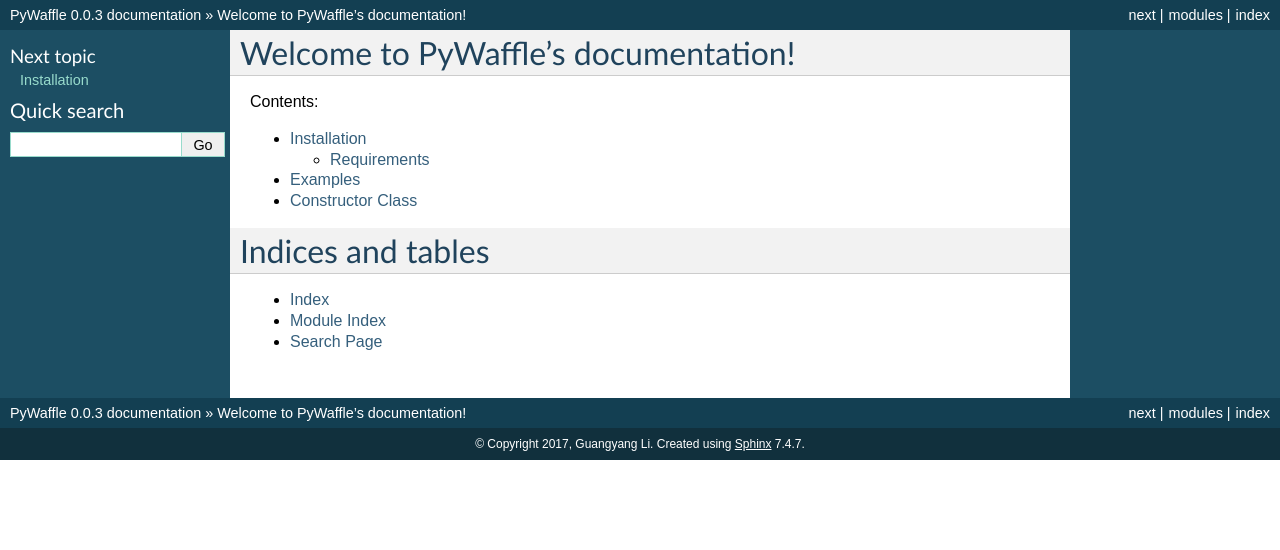
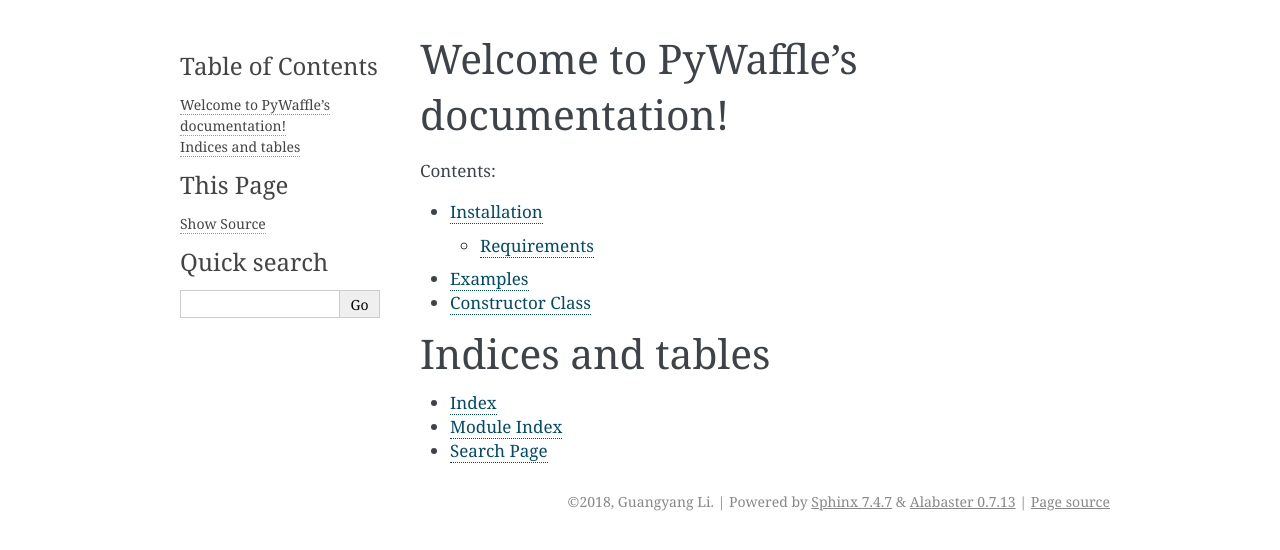
Before and after one commit to gyli/PyWaffle, a Sphinx documentation site: the page built from docs/index.rst, in a window 1280 px wide. Shown: the top 550 px of the page. Built offline with Sphinx 7.4.7, drawn with Linux system fonts in a browser that asks for light colours.

Commit message:
update docs conf

```diff
--- a/docs/conf.py
+++ b/docs/conf.py
@@ -1,16 +1,12 @@
 # -*- coding: utf-8 -*-
 #
-# PyWaffle documentation build configuration file, created by
-# sphinx-quickstart on Wed Nov 22 16:25:01 2017.
+# Configuration file for the Sphinx documentation builder.
 #
-# This file is execfile()d with the current directory set to its
-# containing dir.
-#
-# Note that not all possible configuration values are present in this
-# autogenerated file.
-#
-# All configuration values have a default; values that are commented out
-# serve to show the default.
+# This file does only contain a selection of the most common options. For a
+# full list see the documentation:
+# http://www.sphinx-doc.org/en/master/config
+
+# -- Path setup --------------------------------------------------------------
 
 # If extensions (or modules to document with autodoc) are in another directory,
 # add these directories to sys.path here. If the directory is relative to the
@@ -21,7 +17,19 @@
 sys.path.insert(0, os.path.abspath('../'))
 
 
-# -- General configuration ------------------------------------------------
+# -- Project information -----------------------------------------------------
+
+project = 'PyWaffle'
+copyright = '2018, Guangyang Li'
+author = 'Guangyang Li'
+
+# The short X.Y version
+version = ''
+# The full version, including alpha/beta/rc tags
+release = '0.0.9'
+
+
+# -- General configuration ---------------------------------------------------
 
 # If your documentation needs a minimal Sphinx version, state it here.
 #
@@ -47,20 +55,6 @@
 # The master toctree document.
 master_doc = 'index'
 
-# General information about the project.
-project = u'PyWaffle'
-copyright = u'2017, Guangyang Li'
-author = u'Guangyang Li'
-
-# The version info for the project you're documenting, acts as replacement for
-# |version| and |release|, also used in various other places throughout the
-# built documents.
-#
-# The short X.Y version.
-version = u'0.0.3'
-# The full version, including alpha/beta/rc tags.
-release = u'0.0.3'
-
 # The language for content autogenerated by Sphinx. Refer to documentation
 # for a list of supported languages.
 #
@@ -70,23 +64,19 @@
 
 # List of patterns, relative to source directory, that match files and
 # directories to ignore when looking for source files.
-# This patterns also effect to html_static_path and html_extra_path
+# This pattern also affects html_static_path and html_extra_path .
 exclude_patterns = ['_build', 'Thumbs.db', '.DS_Store']
 
 # The name of the Pygments (syntax highlighting) style to use.
 pygments_style = 'sphinx'
 
-# If true, `todo` and `todoList` produce output, else they produce nothing.
-todo_include_todos = False
 
-
-# -- Options for HTML output ----------------------------------------------
+# -- Options for HTML output -------------------------------------------------
 
 # The theme to use for HTML and HTML Help pages.  See the documentation for
 # a list of builtin themes.
 #
-html_theme = 'default'
-# html_theme = 'alabaster'
+html_theme = 'alabaster'
 
 # Theme options are theme-specific and customize the look and feel of a theme
 # further.  For a list of options available for each theme, see the
@@ -102,23 +92,21 @@
 # Custom sidebar templates, must be a dictionary that maps document names
 # to template names.
 #
-# This is required for the alabaster theme
-# refs: http://alabaster.readthedocs.io/en/latest/installation.html#sidebars
-html_sidebars = {
-    '**': [
-        'relations.html',  # needs 'show_related': True theme option to display
-        'searchbox.html',
-    ]
-}
+# The default sidebars (for documents that don't match any pattern) are
+# defined by theme itself.  Builtin themes are using these templates by
+# default: ``['localtoc.html', 'relations.html', 'sourcelink.html',
+# 'searchbox.html']``.
+#
+# html_sidebars = {}
 
 
-# -- Options for HTMLHelp output ------------------------------------------
+# -- Options for HTMLHelp output ---------------------------------------------
 
 # Output file base name for HTML help builder.
 htmlhelp_basename = 'PyWaffledoc'
 
 
-# -- Options for LaTeX output ---------------------------------------------
+# -- Options for LaTeX output ------------------------------------------------
 
 latex_elements = {
     # The paper size ('letterpaper' or 'a4paper').
@@ -142,28 +130,28 @@
 # (source start file, target name, title,
 #  author, documentclass [howto, manual, or own class]).
 latex_documents = [
-    (master_doc, 'PyWaffle.tex', u'PyWaffle Documentation',
-     u'Guangyang Li', 'manual'),
+    (master_doc, 'PyWaffle.tex', 'PyWaffle Documentation',
+     'Guangyang Li', 'manual'),
 ]
 
 
-# -- Options for manual page output ---------------------------------------
+# -- Options for manual page output ------------------------------------------
 
 # One entry per manual page. List of tuples
 # (source start file, name, description, authors, manual section).
 man_pages = [
-    (master_doc, 'pywaffle', u'PyWaffle Documentation',
+    (master_doc, 'pywaffle', 'PyWaffle Documentation',
      [author], 1)
 ]
 
 
-# -- Options for Texinfo output -------------------------------------------
+# -- Options for Texinfo output ----------------------------------------------
 
 # Grouping the document tree into Texinfo files. List of tuples
 # (source start file, target name, title, author,
 #  dir menu entry, description, category)
 texinfo_documents = [
-    (master_doc, 'PyWaffle', u'PyWaffle Documentation',
+    (master_doc, 'PyWaffle', 'PyWaffle Documentation',
      author, 'PyWaffle', 'One line description of project.',
      'Miscellaneous'),
 ]
```
